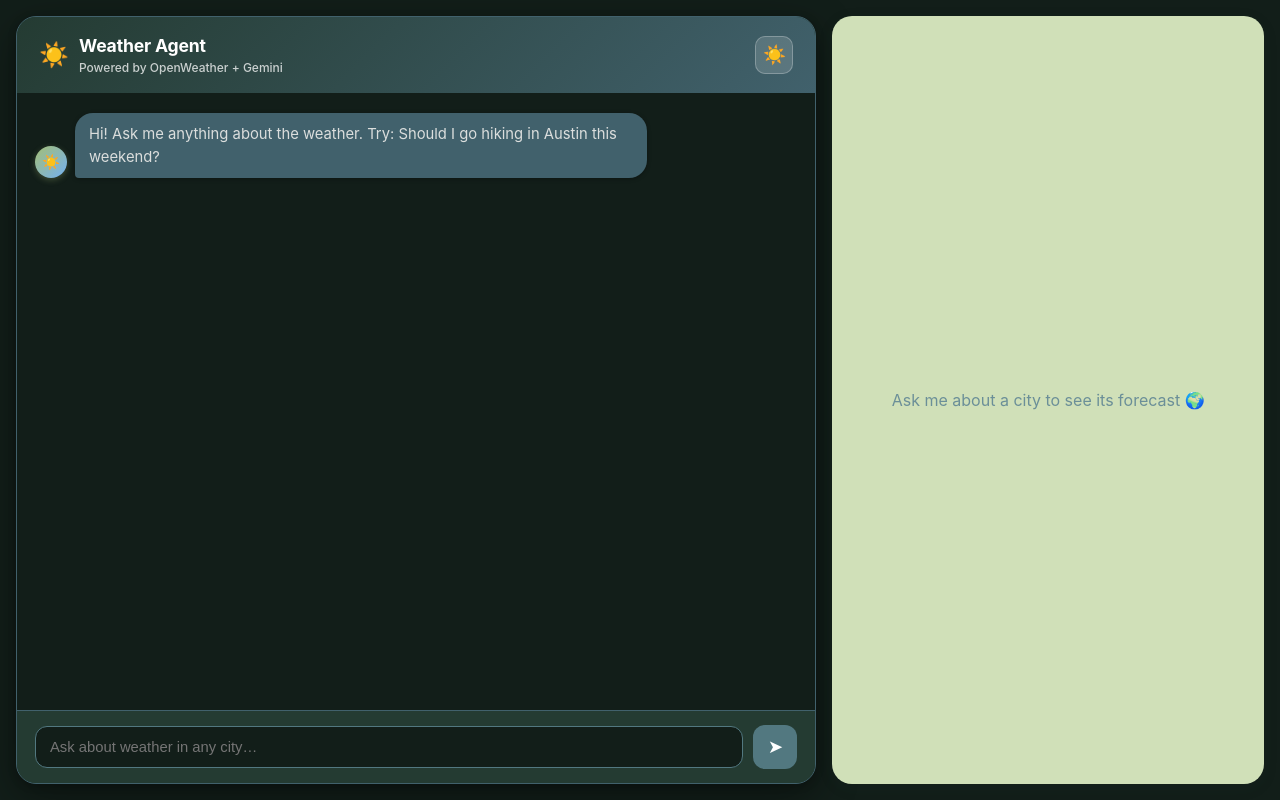
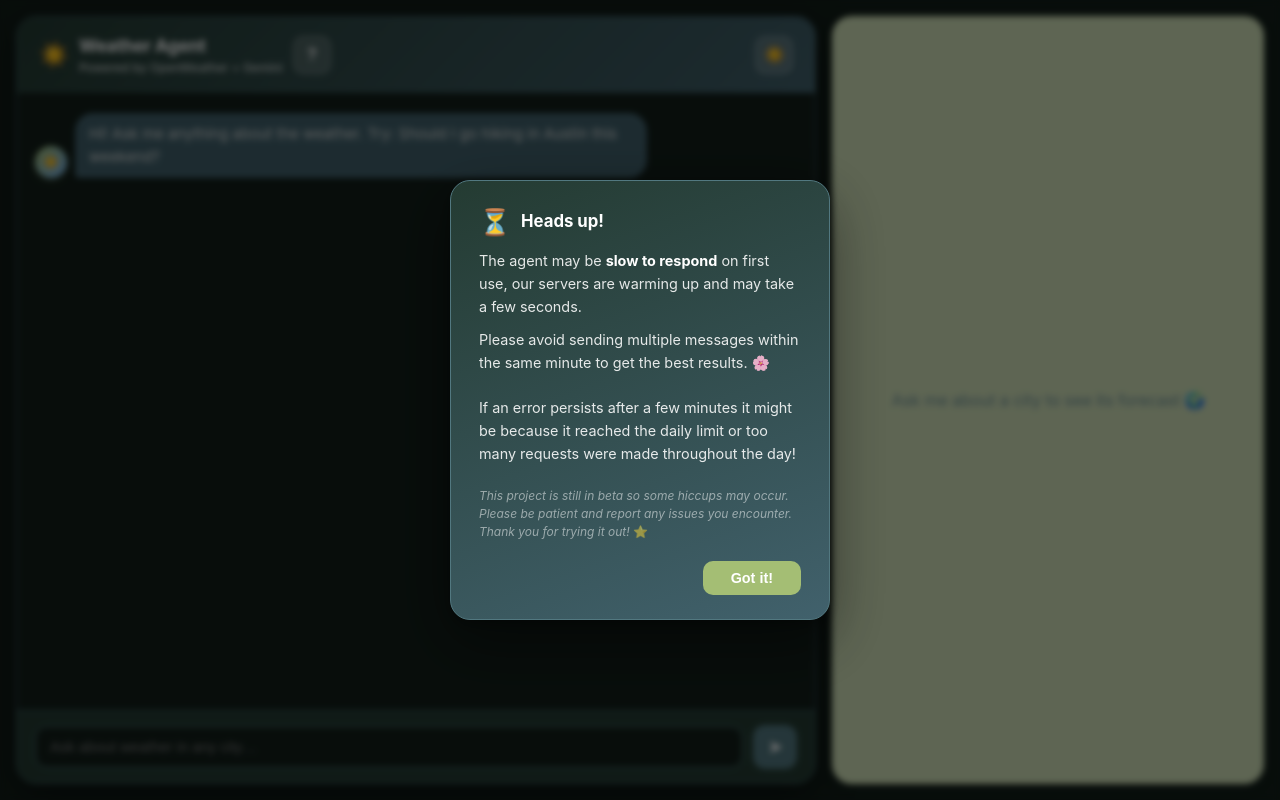
Before and after one commit to coconath0/openweather-agent, a React (Vite) app in the folder frontend/: page / in a window 1280 px wide. Built offline with nearby package versions, Linux system fonts and the light colour scheme.

Commit message:
feat: add notice modal for user guidance on initial agent response

```diff
--- a/frontend/src/App.jsx
+++ b/frontend/src/App.jsx
@@ -137,6 +137,119 @@ function ThemeToggle({ dark, onToggle }) {
       }}
     >
       {dark ? '☀️' : '🌙'}
+    </button>
+  )
+}
+
+function NoticeModal({ onClose }) {
+  return (
+    <div
+      role="dialog"
+      aria-modal="true"
+      aria-labelledby="notice-title"
+      style={{
+        position: 'fixed',
+        inset: 0,
+        zIndex: 1000,
+        display: 'flex',
+        alignItems: 'center',
+        justifyContent: 'center',
+        padding: 24,
+        backgroundColor: 'rgba(0,0,0,0.55)',
+        backdropFilter: 'blur(3px)',
+        animation: 'fadeSlideIn 0.25s ease-out',
+      }}
+    >
+      <div
+        style={{
+          background: 'linear-gradient(160deg, var(--green-800), var(--teal-700))',
+          border: '1px solid var(--teal-600)',
+          borderRadius: 20,
+          boxShadow: '0 20px 60px rgba(0,0,0,0.45), 0 4px 12px rgba(0,0,0,0.25)',
+          padding: '28px 28px 24px',
+          maxWidth: 380,
+          width: '100%',
+          color: 'var(--grey-100)',
+        }}
+      >
+        {/* Icon + title */}
+        <div style={{ display: 'flex', alignItems: 'center', gap: 10, marginBottom: 14 }}>
+          <span style={{ fontSize: '1.6rem', lineHeight: 1 }}>⏳</span>
+          <h2
+            id="notice-title"
+            style={{ margin: 0, fontSize: '1.05rem', fontWeight: 700, color: '#ffffff' }}
+          >
+            Heads up!
+          </h2>
+        </div>
+
+        {/* Body */}
+        <p style={{ margin: '0 0 10px', fontSize: '0.9rem', lineHeight: 1.6, color: 'rgba(255,255,255,0.88)' }}>
+          The agent may be <strong style={{ color: '#ffffff' }}>slow to respond</strong> on first use, our servers are warming up and may take a few seconds.
+        </p>
+        <p style={{ margin: '0 0 22px', fontSize: '0.9rem', lineHeight: 1.6, color: 'rgba(255,255,255,0.88)' }}>
+          Please avoid sending multiple messages within the same minute to get the best results. 🌸
+        </p>
+        <p style={{ margin: '0 0 22px', fontSize: '0.9rem', lineHeight: 1.6, color: 'rgba(255,255,255,0.88)' }}>
+          If an error persists after a few minutes it might be because it reached the daily limit or too many requests were made throughout the day!
+        </p>
+
+        {/* Footer note */}
+        <p style={{ margin: '0 0 20px', fontSize: '0.75rem', color: 'rgba(255,255,255,0.5)', fontStyle: 'italic' }}>
+          This project is still in beta so some hiccups may occur. Please be patient and report any issues you encounter. Thank you for trying it out! ⭐️
+        </p>
+
+        {/* Ok button */}
+        <div style={{ display: 'flex', justifyContent: 'flex-end' }}>
+          <button
+            onClick={onClose}
+            style={{
+              padding: '9px 28px',
+              borderRadius: 10,
+              border: 'none',
+              backgroundColor: 'var(--sage-500)',
+              color: '#ffffff',
+              fontWeight: 700,
+              fontSize: '0.9rem',
+              cursor: 'pointer',
+              transition: 'opacity 0.15s',
+            }}
+            onMouseEnter={(e) => { e.currentTarget.style.opacity = '0.85' }}
+            onMouseLeave={(e) => { e.currentTarget.style.opacity = '1' }}
+          >
+            Got it!
+          </button>
+        </div>
+      </div>
+    </div>
+  )
+}
+
+function HelpButton({ onClick }) {
+  return (
+    <button
+      onClick={onClick}
+      aria-label="Show beta notice"
+      style={{
+        background: 'rgba(255,255,255,0.15)',
+        border: '1px solid rgba(255,255,255,0.25)',
+        borderRadius: 10,
+        width: 38,
+        height: 38,
+        display: 'flex',
+        alignItems: 'center',
+        justifyContent: 'center',
+        fontSize: '1rem',
+        fontWeight: 700,
+        color: '#ffffff',
+        cursor: 'pointer',
+        transition: 'background 0.2s',
+        flexShrink: 0,
+      }}
+      onMouseEnter={(e) => { e.currentTarget.style.background = 'rgba(255,255,255,0.25)' }}
+      onMouseLeave={(e) => { e.currentTarget.style.background = 'rgba(255,255,255,0.15)' }}
+    >
+      ?
     </button>
   )
 }
@@ -385,6 +498,7 @@ function App() {
   const [dark, setDark] = useState(true)
   const [weatherData, setWeatherData] = useState(null)
   const [weatherLoading, setWeatherLoading] = useState(false)
+  const [showNotice, setShowNotice] = useState(true)
   const messagesEndRef = useRef(null)
   const theme = dark ? themes.dark : themes.light
 
@@ -547,6 +661,7 @@ function App() {
               Powered by OpenWeather + Gemini
             </p>
           </div>
+          <HelpButton onClick={() => setShowNotice(true)} />
           <ThemeToggle dark={dark} onToggle={() => setDark((d) => !d)} />
         </header>
 
@@ -654,6 +769,8 @@ function App() {
         </footer>
       </div>
 
+      {showNotice && <NoticeModal onClose={() => setShowNotice(false)} />}
+
       {/* ---- right / bottom: weather panel ---- */}
       <div
         className="weather-card"
```
